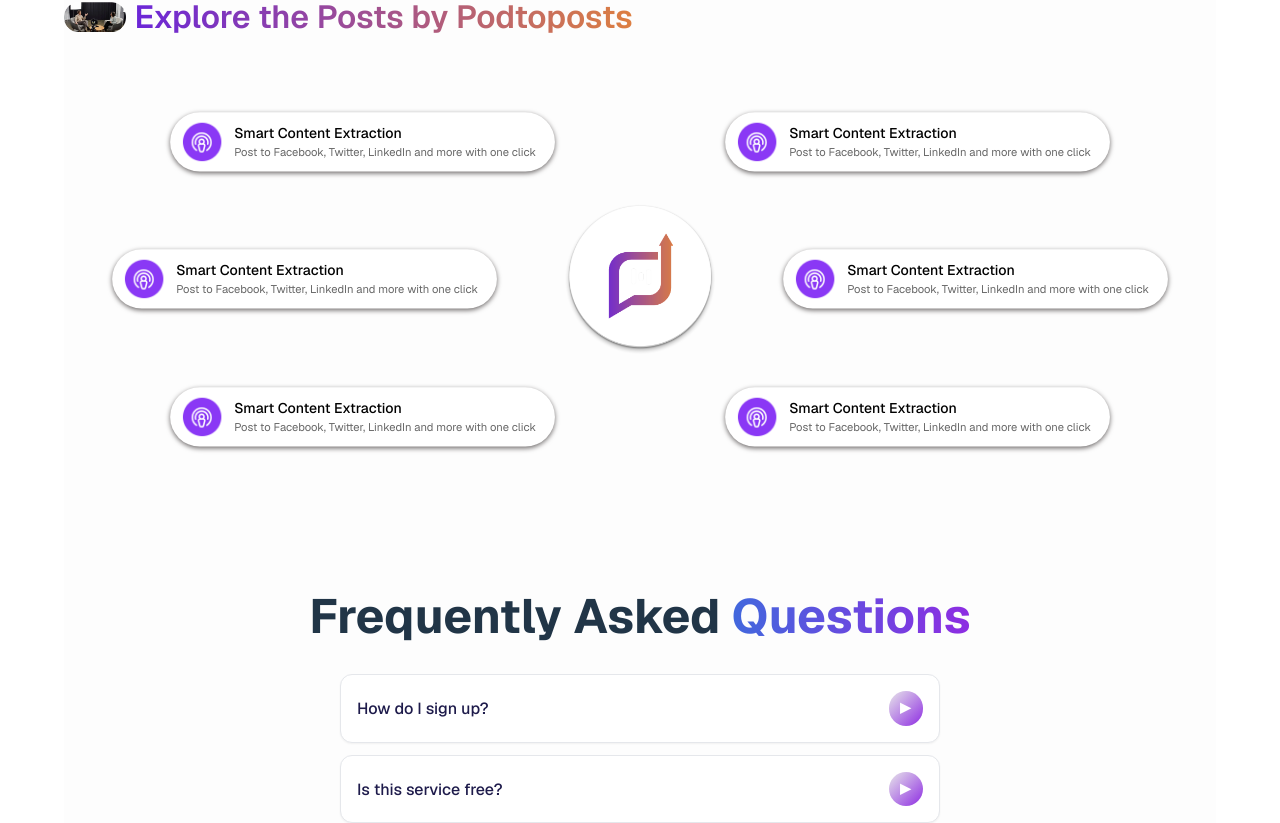
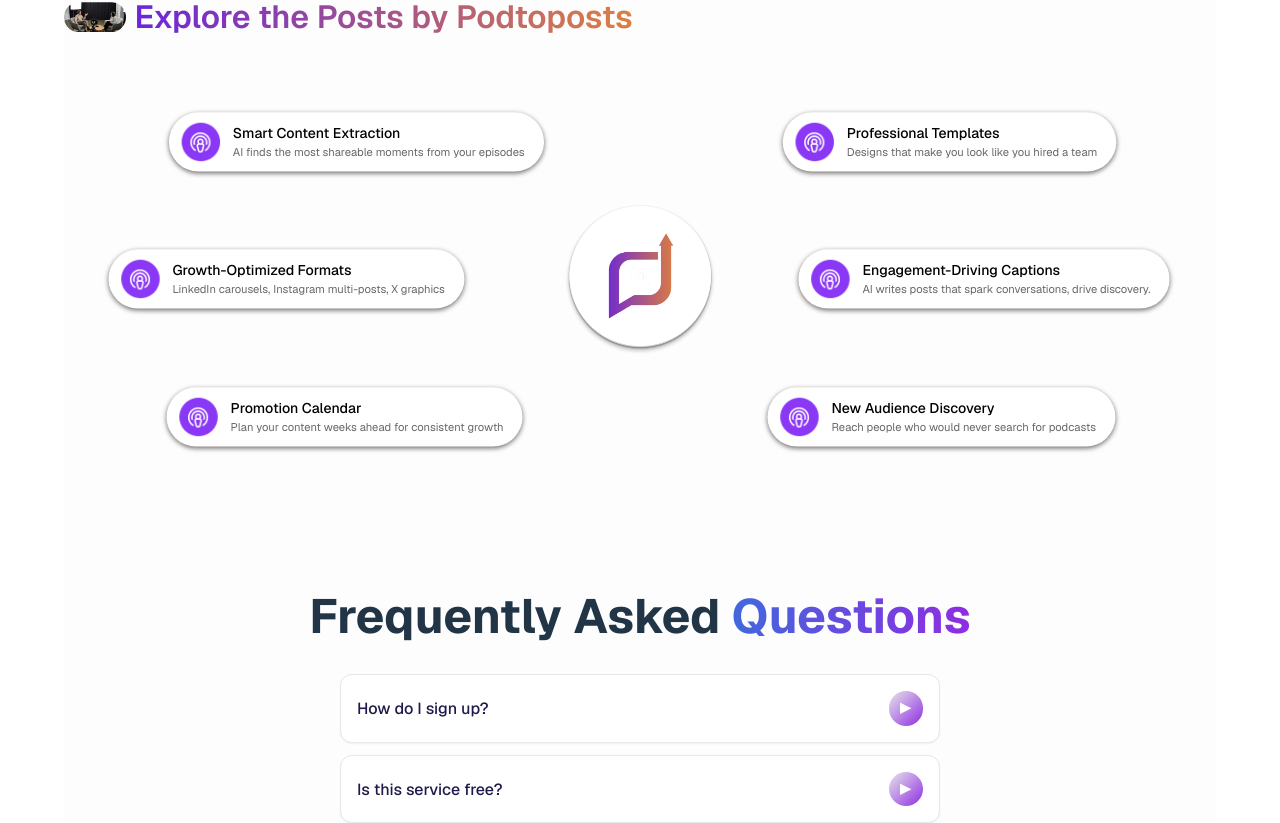
Before and after one commit to botkumar01/pod2posts, a React (Vite) app: page /home in a window 1280 px wide. Shown: the part 2480-3303 px from the top of the page. Built offline with nearby package versions, Linux system fonts and the light colour scheme; a web font is replaced by a local one.

Commit message:
responsive fix

```diff
--- a/src/Pages/HomePage.scss
+++ b/src/Pages/HomePage.scss
@@ -6,6 +6,7 @@
 
     background-color: #fdfdfd;
     box-sizing: border-box;
+    width: 90vw;
     max-width: 90vw;
     overflow: hidden;
 
@@ -97,6 +98,11 @@
         gap: 1rem;
         margin: 6rem 0;
         justify-content: space-between;
+
+        .info-card {
+            flex: 1;
+        }
+
     }
 
     .vcmSection {
@@ -246,6 +252,7 @@
 @media screen and (max-width: 1000px) {
 
     .homePage {
+        width: 100vw;
         max-width: 100vw;
 
         .hero {
@@ -417,6 +424,10 @@
                         max-width: 100% !important;
                         flex-direction: column;
                         gap: 2rem;
+
+                        .Fcard {
+                            min-width: 70%;
+                        }
                     }
                 }
 
--- a/src/Pages/HomePage.tsx
+++ b/src/Pages/HomePage.tsx
@@ -161,38 +161,38 @@
               <div className="row row1 small">
                 <FeatureCard
                   title="Smart Content Extraction"
-                  description="Post to Facebook, Twitter, LinkedIn and more with one click"
+                  description="AI finds the most shareable moments from your episodes"
                   iconSrc={audioIcon}
                 />
                 <FeatureCard
-                  title="Smart Content Extraction"
-                  description="Post to Facebook, Twitter, LinkedIn and more with one click"
+                  title="Professional Templates"
+                  description="Designs that make you look like you hired a team"
                   iconSrc={audioIcon}
                 />
               </div>
 
               <div className="row row2 long">
                 <FeatureCard
-                  title="Smart Content Extraction"
-                  description="Post to Facebook, Twitter, LinkedIn and more with one click"
+                  title="Growth-Optimized Formats"
+                  description="LinkedIn carousels, Instagram multi-posts, X graphics"
                   iconSrc={audioIcon}
                 />
                 <FeatureCard
-                  title="Smart Content Extraction"
-                  description="Post to Facebook, Twitter, LinkedIn and more with one click"
+                  title="Engagement-Driving Captions"
+                  description="AI writes posts that spark conversations, drive discovery."
                   iconSrc={audioIcon}
                 />
               </div>
 
               <div className="row row3 small">
                 <FeatureCard
-                  title="Smart Content Extraction"
-                  description="Post to Facebook, Twitter, LinkedIn and more with one click"
+                  title="Promotion Calendar"
+                  description="Plan your content weeks ahead for consistent growth"
                   iconSrc={audioIcon}
                 />
                 <FeatureCard
-                  title="Smart Content Extraction"
-                  description="Post to Facebook, Twitter, LinkedIn and more with one click"
+                  title="New Audience Discovery"
+                  description="Reach people who would never search for podcasts"
                   iconSrc={audioIcon}
                 />
               </div>
--- a/src/components/FAQ/FAQ.scss
+++ b/src/components/FAQ/FAQ.scss
@@ -1,6 +1,7 @@
 .faq-container {
   max-width: 600px;
   margin: auto;
+  margin-bottom: 4rem;
 }
 
 .faq-item {
--- a/src/components/InfoCard.css
+++ b/src/components/InfoCard.css
@@ -8,7 +8,6 @@
   border-right: 0px; */
   border-radius: 20px;
   background: #fff;
-  min-width: 400px;
 
   /* shadow effect */
   box-shadow: 0 4px 5px 2px rgba(102, 99, 99, .25);
```
